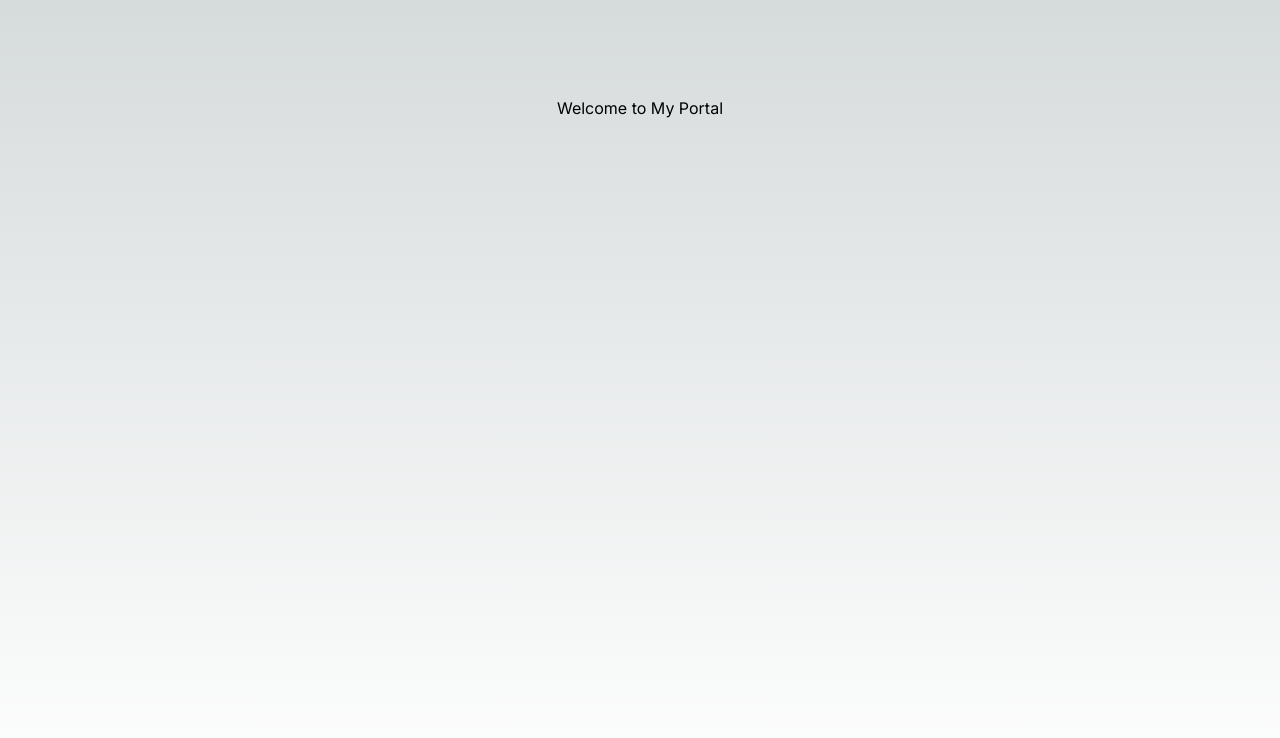
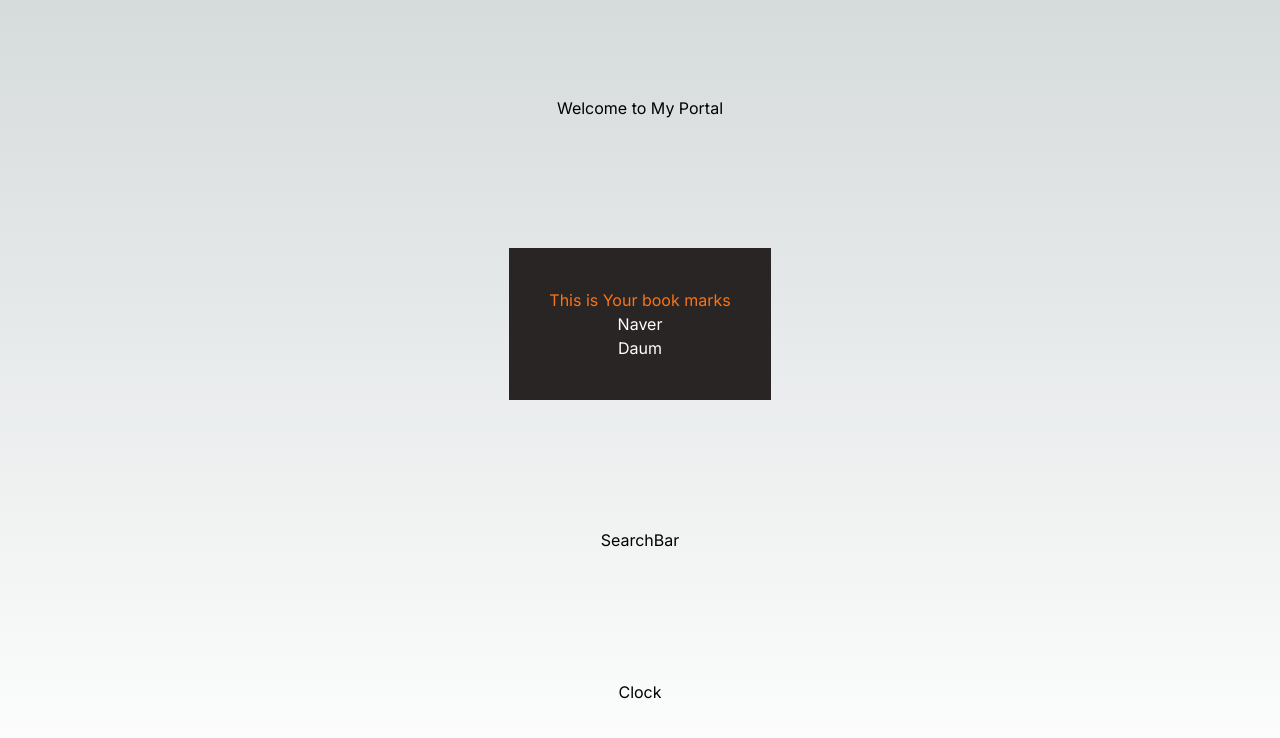
Before and after one commit to reill87/my-portal, a Next.js app: page / in a window 1280 px wide. Shown: the top 738 px of the page. Built offline with nearby package versions, Linux system fonts and the light colour scheme.

Commit message:
set readme

```diff
--- a/app/page.tsx
+++ b/app/page.tsx
@@ -1,9 +1,13 @@
+import Bookmarks from '@/components/Bookmark/Bookmarks';
 import Image from 'next/image';
 
 export default function Home() {
   return (
     <main className='flex min-h-screen flex-col items-center justify-between p-24'>
       <h1>Welcome to My Portal</h1>
+      <Bookmarks />
+      <div>SearchBar</div>
+      <div>Clock</div>
     </main>
   );
 }
--- /dev/null
+++ b/components/Bookmark/Bookmarks.tsx
@@ -0,0 +1,29 @@
+interface Bookmark {
+  title: string;
+  url: string;
+  thumbnailUrl?: string;
+}
+function Bookmarks() {
+  const bookMarkList: Bookmark[] = [
+    {
+      title: 'Naver',
+      url: 'https://naver.com',
+    },
+    { title: 'Daum', url: 'https://daum.net' },
+  ];
+
+  return (
+    <div className='p-10 flex-col justify-center bg-stone-800 text-orange-500'>
+      <h2>This is Your book marks</h2>
+      {bookMarkList.map(({ title, url }) => {
+        return (
+          <div key={url} className='text-white text-center'>
+            <a href={url}>{title}</a>
+          </div>
+        );
+      })}
+    </div>
+  );
+}
+
+export default Bookmarks;
```
Also changed, not shown: components/SearchBar.tsx (added), 1 other file (tests, documents, lock files or other folders).
